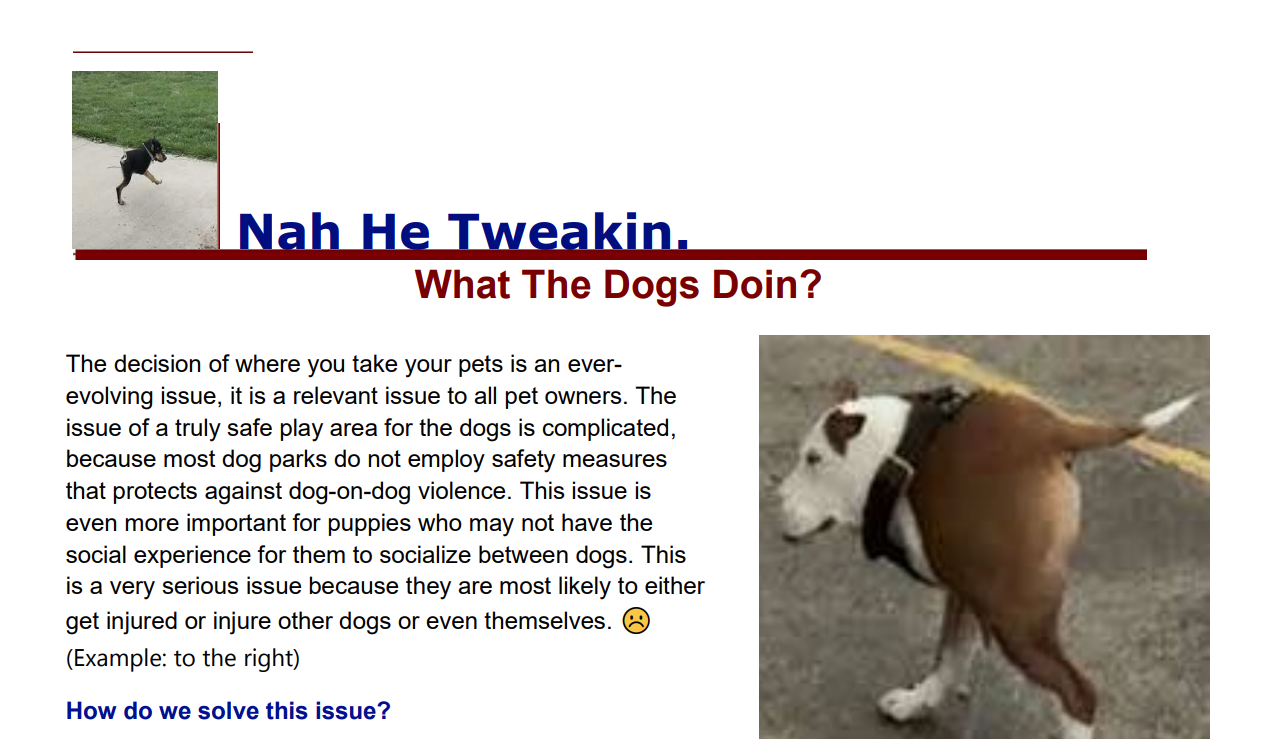
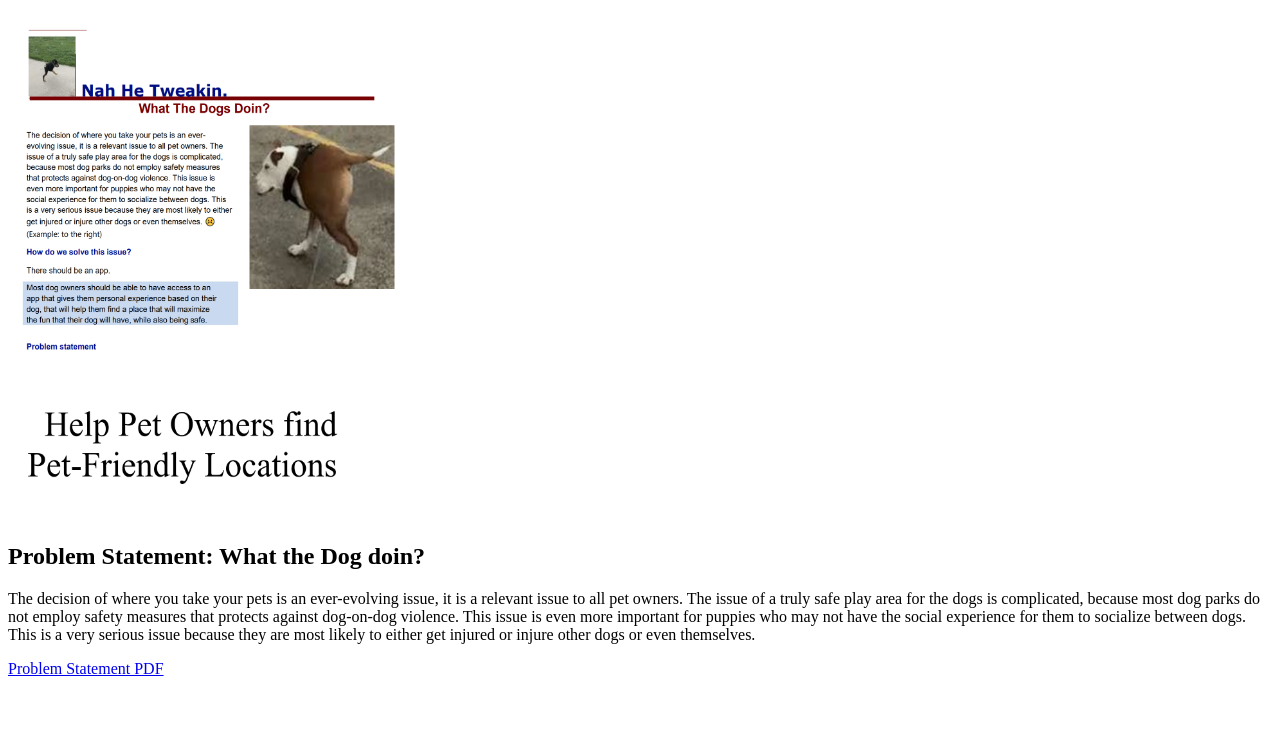
Before and after one commit to Jmcornish/Jmcornish.github.io, a plain HTML site: page index.html in a window 1280 px wide. Shown: the part 61-800 px from the top of the page. Drawn offline with Linux system fonts and the light colour scheme.

Commit message:
Update index.html

```diff
--- a/index.html
+++ b/index.html
@@ -8,7 +8,7 @@
             <h1>Jadon Cornish's CSCE 190 Site</h1>
 
             <section class="assignment">
-                <a href="Problem_Statement (1).pdf"><img src="ProblemStatment.PNG"></a>
+                <a href="Problem_Statement (1).pdf"><img src="ProblemStatment.PNG" width="400" height="500"></a>
                     <section class="class-details">
                         <a href="Problem_Statement (1).pdf"></a><h2>Problem Statement: What the Dog doin?</h2></a>
                         <p>
```
